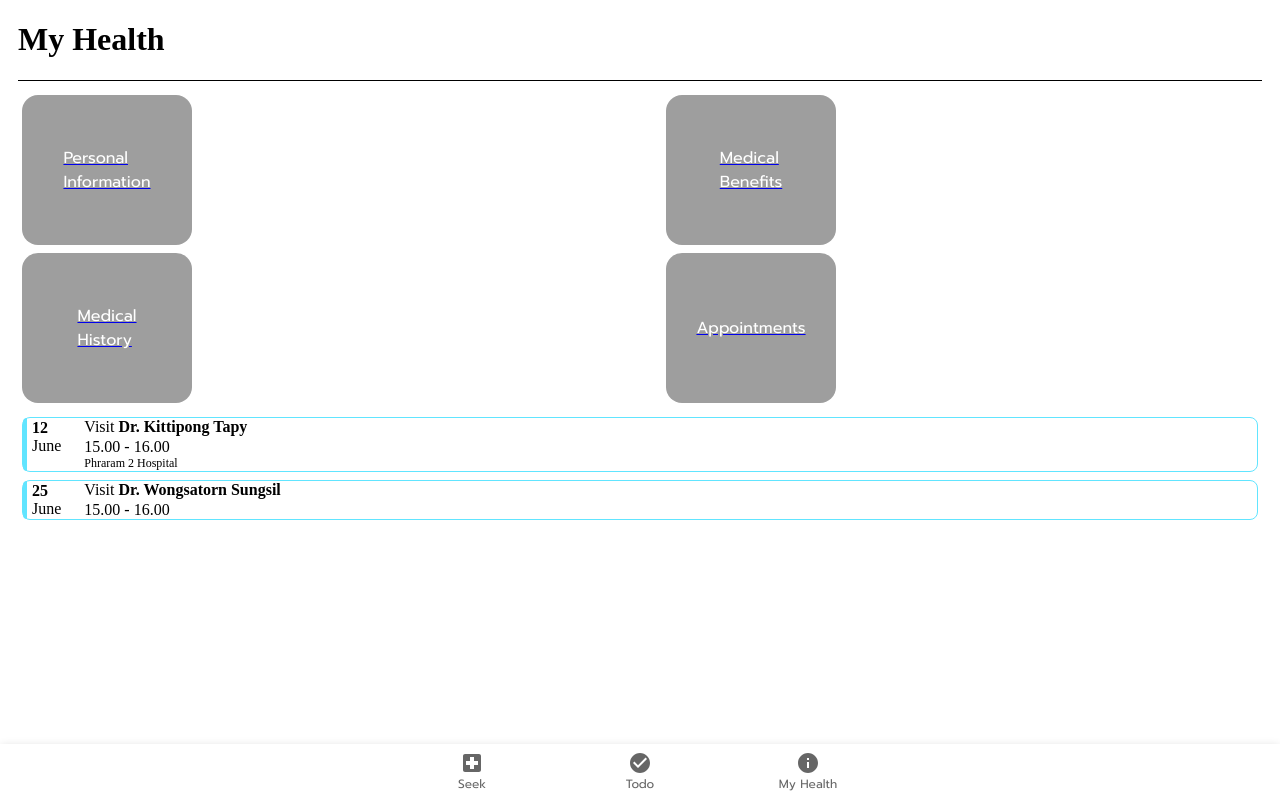
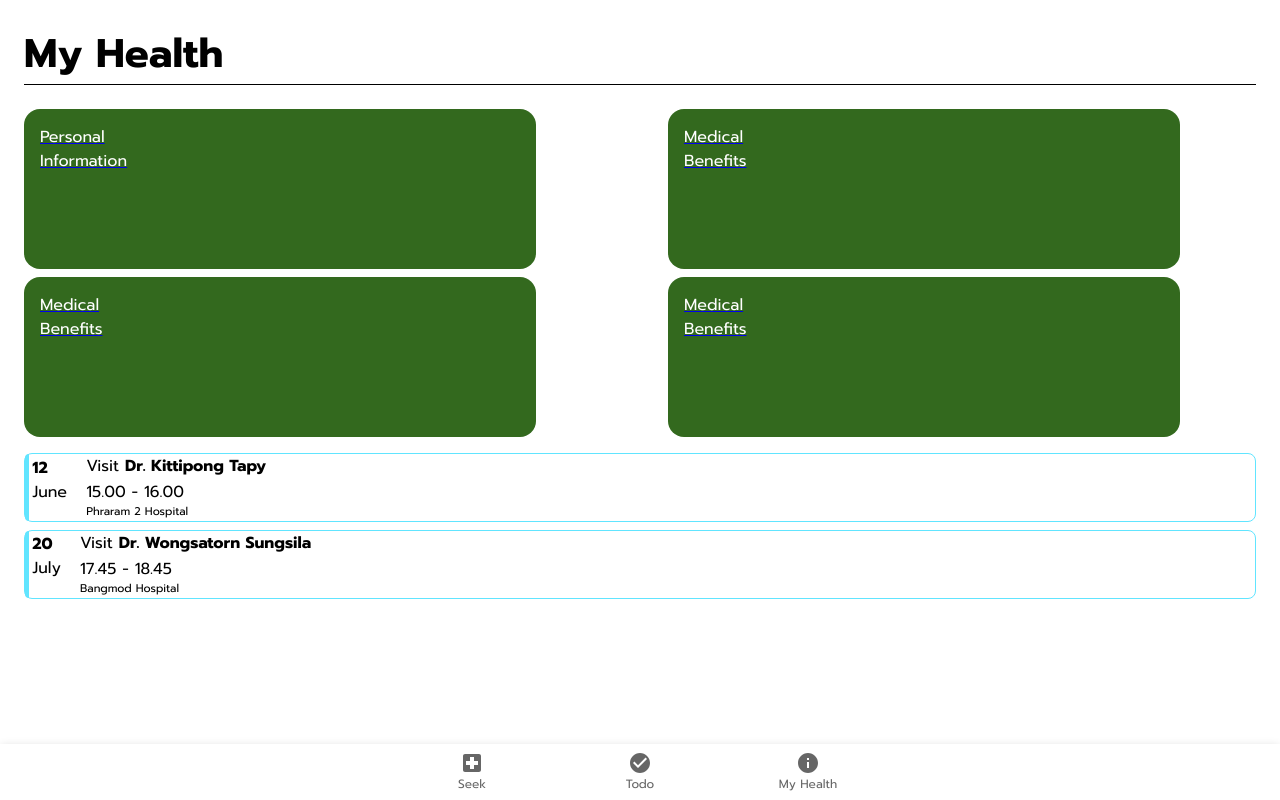
Before and after one commit to Encall/appmhor, a React (Vite) app: page /myHealth in a window 1280 px wide. Built offline with nearby package versions, Linux system fonts and the light colour scheme.

Commit message:
Change myHealth to reponsive

```diff
--- a/src/pages/myHealth.tsx
+++ b/src/pages/myHealth.tsx
@@ -5,41 +5,41 @@ export const MyHealth = () => {
     return (
         <div>
             <div>
-                <Box sx={{ marginY: '14px', justifyContent: 'center' }}>
-                    <Box sx={{ borderBottom: 1, marginX: '10px' }} >
-                        <h1>
-                            <strong>My Health</strong>
-                        </h1>
+                <Box sx={{ marginY: '1.5em', justifyContent: 'center' }}>
+                    <Box sx={{ borderBottom: 1, marginX: '1em' }} >
+                        <Typography sx={{ fontWeight: 'bold', fontSize: '2.5em' }}>
+                            My Health
+                        </Typography>
                     </Box>
                 </Box>
             </div >
             <div>
                 <Grid container rowSpacing={1} columnSpacing={{ xs: 1, sm: 2, md: 3 }}>
                     <Grid item xs={6}>
-                        <Box sx={{ borderRadius: '16px', display: 'flex', bgcolor: 'grey.500', justifyContent: 'center', alignItems: 'center', marginX: '14px', height: '150px', width: '170px' }}>
+                        <Box sx={{ borderRadius: '1em', display: 'flex', bgcolor: '#33691e', justifyContent: 'left', alignItems: 'baseline', marginX: '1em', height: '20vh', width: '40vw' }}>
                             <Link to="/asd">
-                                <Typography sx={{ color: 'white' }} >Personal <br />Information</Typography>
+                                <Typography sx={{ color: 'white', fontSize: '1em', paddingLeft: '1em', paddingTop: '1em' }} >Personal <br />Information</Typography>
                             </Link>
                         </Box>
                     </Grid>
                     <Grid item xs={6}>
-                        <Box sx={{ borderRadius: '16px', display: 'flex', bgcolor: 'grey.500', justifyContent: 'center', alignItems: 'center', marginX: '14px', height: '150px', width: '170px' }}>
+                        <Box sx={{ borderRadius: '1em', display: 'flex', bgcolor: '#33691e', justifyContent: 'left', alignItems: 'baseline', marginX: '1em', height: '20vh', width: '40vw' }}>
                             <Link to="/asd">
-                                <Typography sx={{ color: 'white' }} >Medical <br />Benefits</Typography>
+                                <Typography sx={{ color: 'white', fontSize: '1em', paddingLeft: '1em', paddingTop: '1em' }} >Medical <br />Benefits</Typography>
                             </Link>
                         </Box>
                     </Grid>
                     <Grid item xs={6}>
-                        <Box sx={{ borderRadius: '16px', display: 'flex', bgcolor: 'grey.500', justifyContent: 'center', alignItems: 'center', marginX: '14px', height: '150px', width: '170px' }}>
+                        <Box sx={{ borderRadius: '1em', display: 'flex', bgcolor: '#33691e', justifyContent: 'left', alignItems: 'baseline', marginX: '1em', height: '20vh', width: '40vw' }}>
                             <Link to="/asd">
-                                <Typography sx={{ color: 'white' }} >Medical <br />History</Typography>
+                                <Typography sx={{ color: 'white', fontSize: '1em', paddingLeft: '1em', paddingTop: '1em' }} >Medical <br />Benefits</Typography>
                             </Link>
                         </Box>
                     </Grid>
                     <Grid item xs={6}>
-                        <Box sx={{ borderRadius: '16px', display: 'flex', bgcolor: 'grey.500', justifyContent: 'center', alignItems: 'center', marginX: '14px', height: '150px', width: '170px' }}>
+                        <Box sx={{ borderRadius: '1em', display: 'flex', bgcolor: '#33691e', justifyContent: 'left', alignItems: 'baseline', marginX: '1em', height: '20vh', width: '40vw' }}>
                             <Link to="/asd">
-                                <Typography sx={{ color: 'white' }} >Appointments</Typography>
+                                <Typography sx={{ color: 'white', fontSize: '1em', paddingLeft: '1em', paddingTop: '1em' }} >Medical <br />Benefits</Typography>
                             </Link>
                         </Box>
                     </Grid>
@@ -47,23 +47,29 @@ export const MyHealth = () => {
                 </Grid>
             </div>
             <div>
-                <Box sx={{ display: 'absolute', margin: '14px' }}>
+                <Box sx={{ display: 'absolute', margin: '1em' }}>
                     <Stack spacing={1}>
                         <Box sx={{ borderRadius: 2, border: 1, borderColor: '#61E5FF' }}>
                             <Stack direction="row" spacing={1}>
-                                <Box sx={{ borderRadius: 1, borderLeft: 4, borderColor: '#61E5FF', paddingY: '1px', display: 'block', paddingX: '5px', justifyContent: 'center' }}>
-                                    <strong>12</strong> <br />June
+                                <Box sx={{ borderRadius: 1, borderLeft: 4, borderColor: '#61E5FF', paddingY: '0.1em', display: 'block', paddingX: '0.2em', justifyContent: 'center' }}>
+                                    <Typography sx={{ fontWeight: 'bold' }}>12</Typography>
+                                    <Typography>June</Typography>
                                 </Box>
                                 <Stack direction="column" spacing={0.25}>
-                                    <Box sx={{ paddingX: '10px' }}>
-                                        Visit <strong> Dr. Kittipong Tapy</strong>
+                                    <Box sx={{ paddingX: '0.5em' }}>
+                                        <Typography>Visit{" "}
+                                            <Box component="span" fontWeight="fontWeightBold">
+                                                Dr. Kittipong Tapy
+                                            </Box>
+
+                                        </Typography>
                                     </Box>
                                     <Stack direction="column">
-                                        <Box sx={{ paddingX: '10px' }}>
-                                            15.00 - 16.00
+                                        <Box sx={{ paddingX: '0.5em' }}>
+                                            <Typography>15.00 - 16.00</Typography>
                                         </Box>
-                                        <Box sx={{ paddingX: '10px', fontSize: 12 }}>
-                                            Phraram 2 Hospital
+                                        <Box sx={{ paddingX: '0.5em' }}>
+                                            <Typography sx={{ fontSize: '0.7em' }}>Phraram 2 Hospital</Typography>
                                         </Box>
 
                                     </Stack>
@@ -73,20 +79,31 @@ export const MyHealth = () => {
 
                         <Box sx={{ borderRadius: 2, border: 1, borderColor: '#61E5FF' }}>
                             <Stack direction="row" spacing={1}>
-                                <Box sx={{ borderRadius: 1, borderLeft: 4, borderColor: '#61E5FF', paddingY: '1px', display: 'block', paddingX: '5px', justifyContent: 'center' }}>
-                                    <strong>25</strong> <br />June
+                                <Box sx={{ borderRadius: 1, borderLeft: 4, borderColor: '#61E5FF', paddingY: '0.1em', display: 'block', paddingX: '0.2em', justifyContent: 'center' }}>
+                                    <Typography sx={{ fontWeight: 'bold' }}>20</Typography>
+                                    <Typography>July</Typography>
                                 </Box>
                                 <Stack direction="column" spacing={0.25}>
-                                    <Box sx={{ paddingX: '10px' }}>
-                                        Visit <strong> Dr. Wongsatorn Sungsil</strong>
+                                    <Box sx={{ paddingX: '0.5em' }}>
+                                        <Typography>Visit{" "}
+                                            <Box component="span" fontWeight="fontWeightBold">
+                                                Dr. Wongsatorn Sungsila
+                                            </Box>
+
+                                        </Typography>
                                     </Box>
-                                    <Box sx={{ paddingX: '10px' }}>
-                                        15.00 - 16.00
-                                    </Box>
+                                    <Stack direction="column">
+                                        <Box sx={{ paddingX: '0.5em' }}>
+                                            <Typography>17.45 - 18.45</Typography>
+                                        </Box>
+                                        <Box sx={{ paddingX: '0.5em' }}>
+                                            <Typography sx={{ fontSize: '0.7em' }}>Bangmod Hospital</Typography>
+                                        </Box>
+
+                                    </Stack>
                                 </Stack>
                             </Stack>
                         </Box>
-
 
                     </Stack>
 
```
Also changed, not shown: 1 other file (tests, documents, lock files or other folders).
